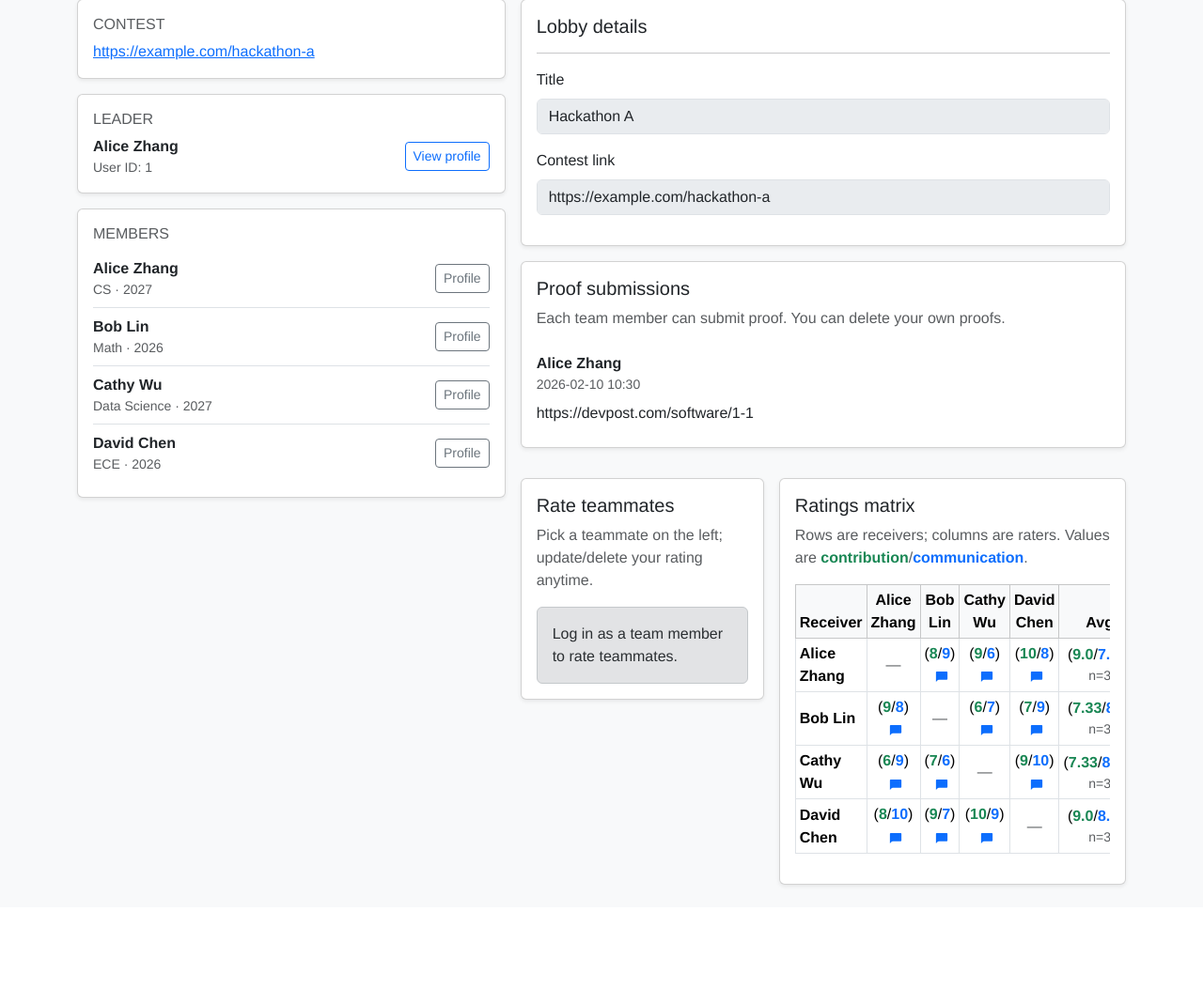
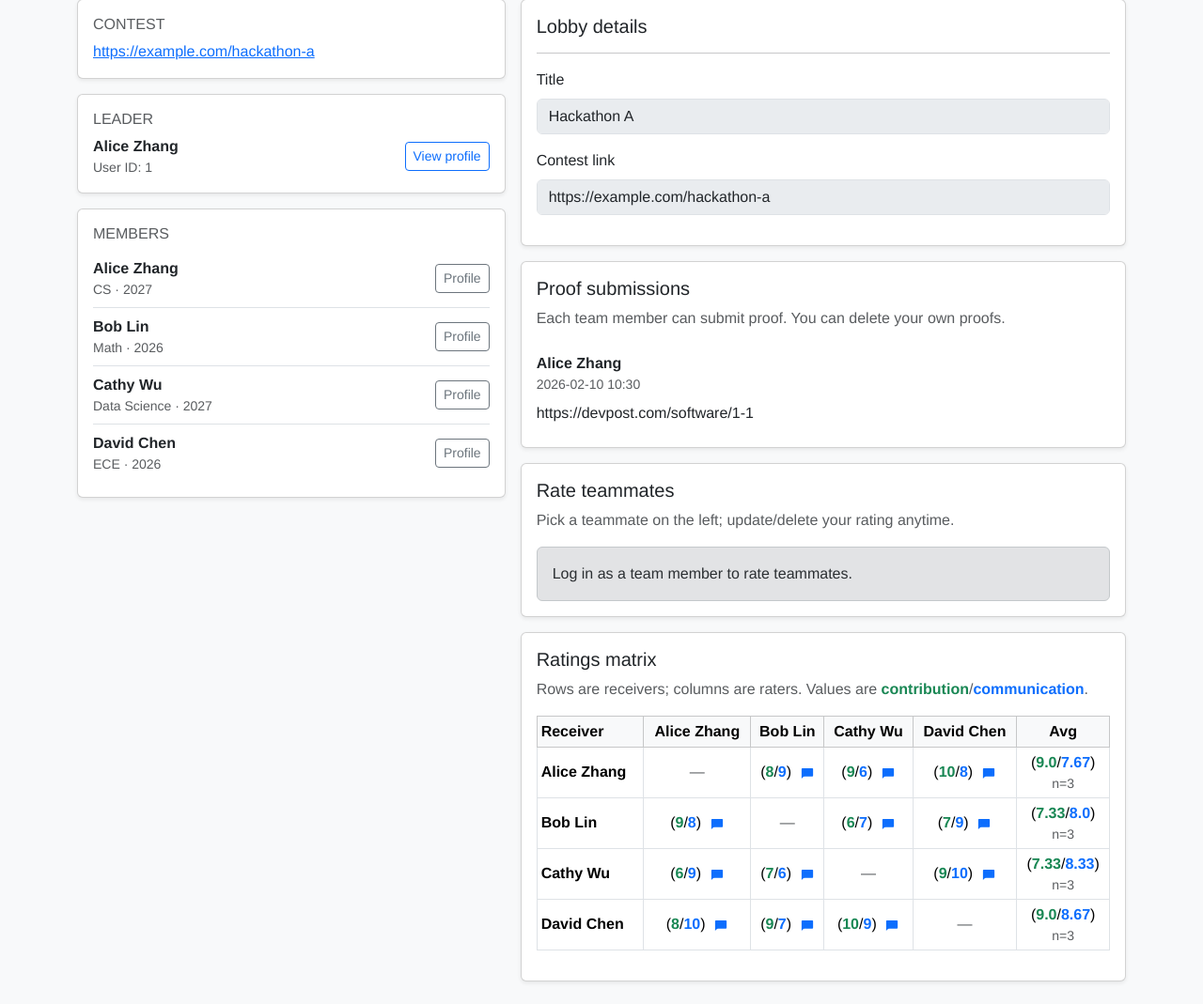
Before and after one commit to StevenLin0732/Teammate-Reputation-System-TRS-, a Flask app: page /lobbies/1 in a window 1280 px wide. Shown: the part 159-1228 px from the top of the page at 94% size. Before the commit the page ends 1104 px from the top, so only its background shows below. Run offline with Flask 3, Linux system fonts and the light colour scheme.

Commit message:
fixed overflow issue in lobby_detail view

```diff
--- a/templates/lobby_detail.html
+++ b/templates/lobby_detail.html
@@ -167,9 +167,6 @@
             {% endif %}
           </div>
         </div>
-
-        <div class="row g-3 mt-0">
-          <div class="col-lg-5">
             <div class="card shadow-sm mt-3">
               <div class="card-body">
                 <h2 class="h5">Rate teammates</h2>
@@ -237,9 +234,6 @@
                 {% endif %}
               </div>
             </div>
-          </div>
-
-          <div class="col-lg-7">
             <div class="card shadow-sm mt-3">
               <div class="card-body">
                 <h2 class="h5">Ratings matrix</h2>
@@ -293,13 +287,11 @@
                       </tbody>
                     </table>
                   </div>
-
                 {% else %}
                   <div class="text-muted">No ratings yet.</div>
                 {% endif %}
               </div>
             </div>
-          </div>
         </div>
       {% endif %}
     </div>
```
Also changed, not shown: teamrank.db.
